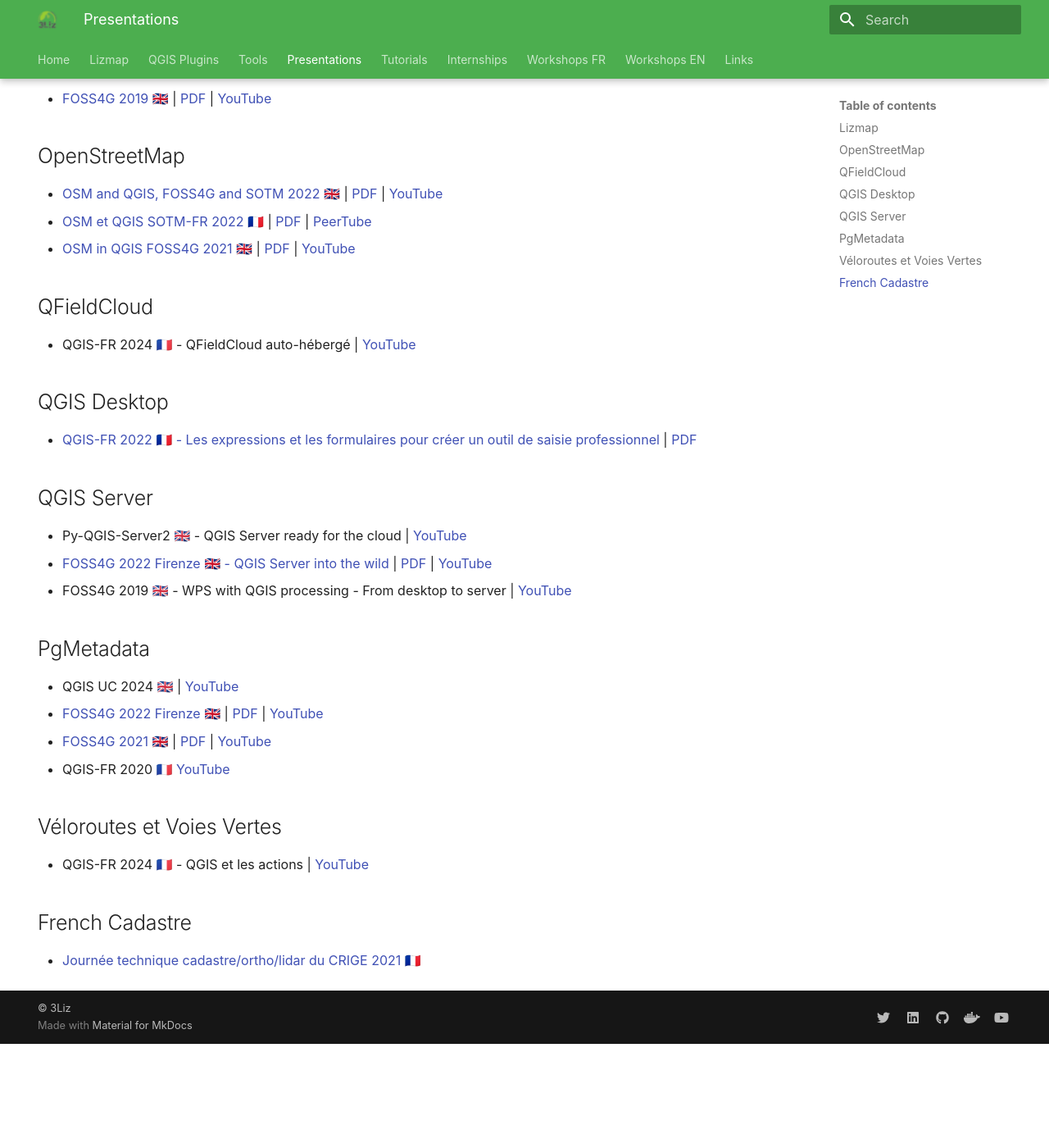
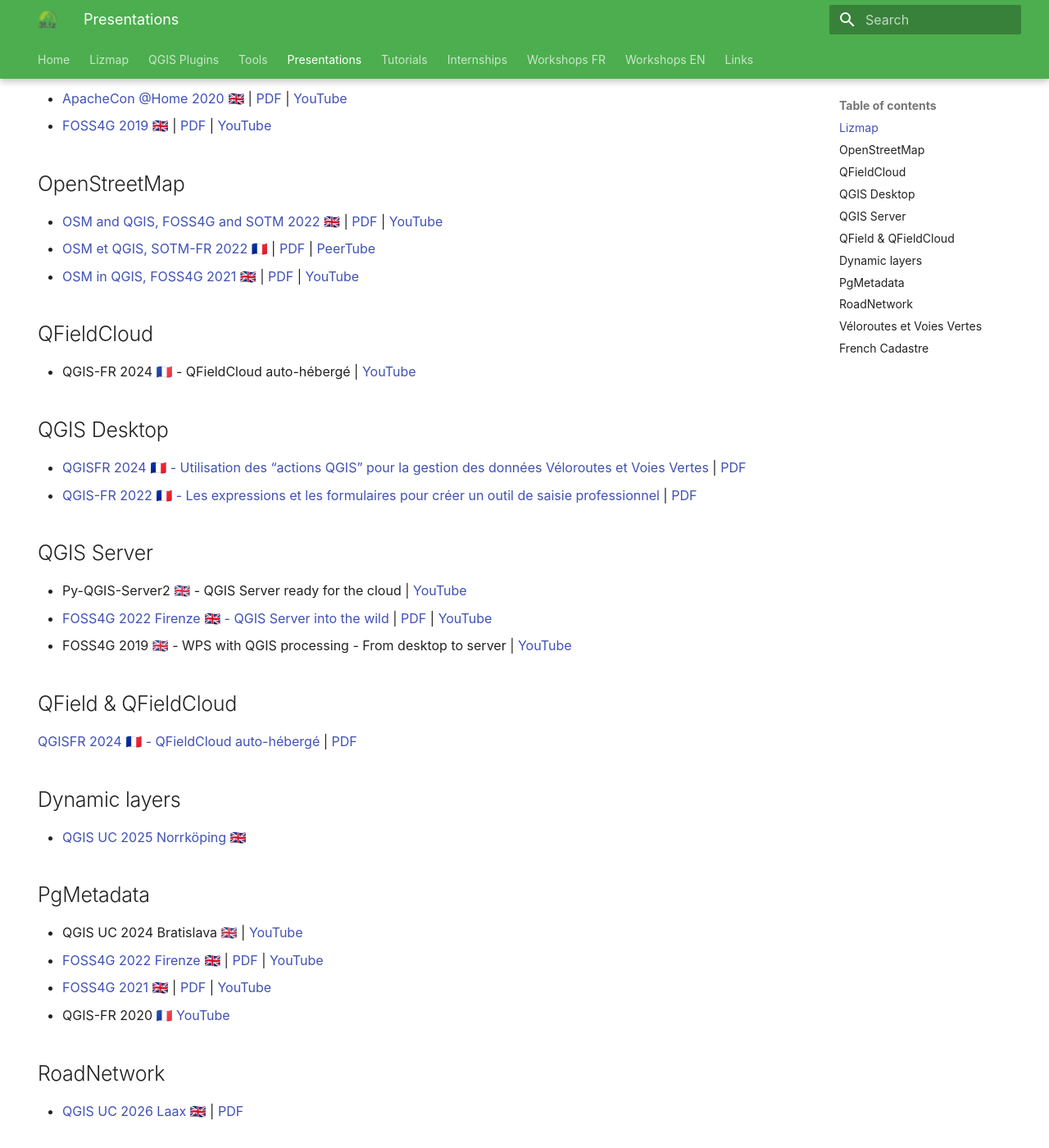
Before and after one commit to 3liz/3liz.github.io, an MkDocs documentation site: the page built from docs/talks.md, in a window 1280 px wide and 1400 px high, scrolled down 675 px. Shown: the whole window at 82% size. Built offline with MkDocs 1.6.1 and Material for MkDocs 9.7.7, drawn with Linux system fonts in a browser that asks for light colours; nearby versions of some CDN libraries; before the commit the page ends 1948 px from its top, so only the background shows below that; some of the changed text lies outside the part shown.

Commit message:
talks.md - Update list of presentations

```diff
--- a/docs/talks.md
+++ b/docs/talks.md
@@ -9,7 +9,8 @@
 
 * [Rencontre des utilisateurs et futurs utilisateurs de Lizmap de La Réunion 🇫🇷](https://docs.3liz.org/presentations/2025-12-04_La_Réunion_Lizmap_nouveautés_bonnes_pratiques.html)
 * [FOSS4G Belgium 2025 Bruxelles 🇬🇧](https://docs.3liz.org/presentations/2025-09-25-FOSS4G-Belgium-Lizmap.html)
-* QGIS UC 2024 🇬🇧 State of Lizmap
+* [QGIS UC 2025 Norrköping 🇬🇧](https://docs.3liz.org/presentations/2025-06-QGIS-UC-Norrkoping-Lizmap.html)
+* QGIS UC 2024 Bratislava 🇬🇧 State of Lizmap
   | [YouTube](https://www.youtube.com/watch?v=bntpf-yUNAo)
 * QGIS QOD January 2024 🇬🇧 - News about Lizmap Web Client and its plugin - With Faunalia
   | [YouTube](https://www.youtube.com/watch?v=RYLLexGMVcQ)
@@ -47,10 +48,10 @@
 * [OSM and QGIS, FOSS4G and SOTM 2022 🇬🇧](https://docs.3liz.org/presentations/2022-08-foss4g-osm-in-qgis.html)
   | [PDF](https://docs.3liz.org/presentations/pdf/2022-08-foss4g-osm-in-qgis.pdf)
   | [YouTube](https://www.youtube.com/watch?v=pcVVloGDGPs)
-* [OSM et QGIS SOTM-FR 2022 🇫🇷](https://docs.3liz.org/presentations/2022-06-sotm-fr-osm-et-qgis.html)
+* [OSM et QGIS, SOTM-FR 2022 🇫🇷](https://docs.3liz.org/presentations/2022-06-sotm-fr-osm-et-qgis.html)
   | [PDF](https://docs.3liz.org/presentations/pdf/SOTM-FR-2022-osm-et-qgis.pdf)
   | [PeerTube](https://peertube.openstreetmap.fr/w/vDdaxGfbmKuVdReXyJhexG)
-* [OSM in QGIS FOSS4G 2021 🇬🇧](https://docs.3liz.org/presentations/2021-09-foss4g-osm-in-qgis.html)
+* [OSM in QGIS, FOSS4G 2021 🇬🇧](https://docs.3liz.org/presentations/2021-09-foss4g-osm-in-qgis.html)
   | [PDF](https://docs.3liz.org/presentations/pdf/FOSS4G-2021-osm-in-qgis.pdf)
   | [YouTube](https://www.youtube.com/watch?v=l95PoHGLrTI)
 
@@ -61,6 +62,8 @@
 
 ## QGIS Desktop
 
+* [QGISFR 2024 🇫🇷 - Utilisation des “actions QGIS” pour la gestion des données Véloroutes et Voies Vertes](https://docs.3liz.org/presentations/2024-03-28_QGISFR_2024_Actions.html)
+  | [PDF](https://docs.3liz.org/presentations/docs/pdf/2024-03-28_QGISFR_2024_Actions.pdf)
 * [QGIS-FR 2022 🇫🇷 - Les expressions et les formulaires pour créer un outil de saisie professionnel](https://docs.3liz.org/presentations/2022-01_QGISFR_2022_outil_saisie_avec_expressions_Michael_DOUCHIN.html)
   | [PDF](https://docs.3liz.org/presentations/pdf/QGISFR-2022-Outil_saisie_avec_expressions.pdf)
 
@@ -74,9 +77,17 @@
 * FOSS4G 2019 🇬🇧 - WPS with QGIS processing - From desktop to server
   | [YouTube](https://www.youtube.com/watch?v=YL1tdcJwimA)
 
+## QField & QFieldCloud
+
+[QGISFR 2024 🇫🇷 - QFieldCloud auto-hébergé](https://docs.3liz.org/presentations/2024-03-28_QGISFR_retour_experience_qfieldcloud_heberge.html)
+  | [PDF](https://docs.3liz.org/presentations/pdf/2024-03-28_QGISFR_retour_experience_qfieldcloud_heberge.pdf)
+## Dynamic layers
+
+* [QGIS UC 2025 Norrköping 🇬🇧](https://docs.3liz.org/presentations/2025-06-QGIS-UC-Norrkoping-Dynamic-Layers.html)
+
 ## PgMetadata
 
-* QGIS UC 2024 🇬🇧
+* QGIS UC 2024 Bratislava 🇬🇧
   | [YouTube](https://www.youtube.com/watch?v=UgnZ6GwTfcg)
 * [FOSS4G 2022 Firenze 🇬🇧](https://docs.3liz.org/presentations/2022-08-Foss4G-Firenze-PgMetadata.html)
   | [PDF](https://docs.3liz.org/presentations/pdf/2022-08-Foss4G-Firenze-PgMetadata.pdf)
@@ -86,6 +97,11 @@
   | [YouTube](https://www.youtube.com/watch?v=CjZZwKlzYGc)
 * QGIS-FR 2020 🇫🇷 [YouTube](https://www.youtube.com/watch?v=o47w7zf40nw)
 
+## RoadNetwork
+
+* [QGIS UC 2026 Laax 🇬🇧](https://docs.3liz.org/presentations/2026-10-06_RoadNetwork-Plugin_QGIS_UC_Laax.html)
+  | [PDF](https://docs.3liz.org/presentations/pdf/2026-10-06_RoadNetwork-Plugin_QGIS_UC_Laax.pdf)
+
 ## Véloroutes et Voies Vertes
 
 * QGIS-FR 2024 🇫🇷 - QGIS et les actions
```
